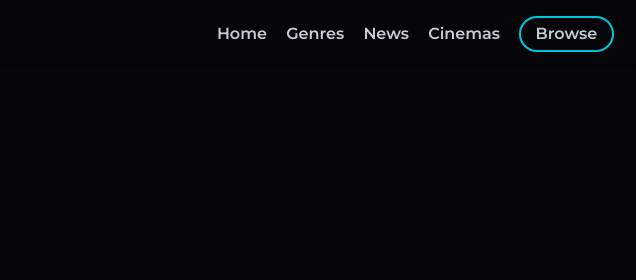
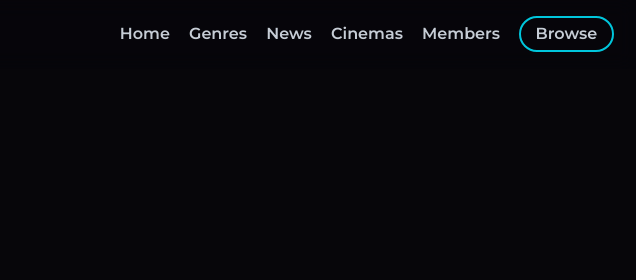
Before and after one commit to Ransu021/MQ1, a plain HTML site: page index.html in a window 1280 px wide. Shown: the top 280 px of the page, 644-1280 px from the left. Drawn offline with nearby package versions, Linux system fonts and the light colour scheme.

Commit message:
Update index.html

```diff
--- a/index.html
+++ b/index.html
@@ -3,7 +3,7 @@
 <head>
   <meta charset="utf-8" />
   <meta name="viewport" content="width=device-width,initial-scale=1" />
-  <title>CineVerse — Dark Movie Showcase</title>
+  <title>CineVerse</title>
   <link rel="preconnect" href="https://fonts.googleapis.com">
   <link rel="preconnect" href="https://fonts.gstatic.com" crossorigin>
   <link href="https://fonts.googleapis.com/css2?family=Montserrat:wght@300;400;600;800&family=Playfair+Display:wght@400;700&display=swap" rel="stylesheet">
@@ -20,6 +20,7 @@
       <a href="#/genres">Genres</a>
       <a href="#/news">News</a>
       <a href="#/cinemas">Cinemas</a>
+      <a href="members.html">Members</a>
       <a class="cta" href="#/genres">Browse</a>
     </nav>
   </header>
```
